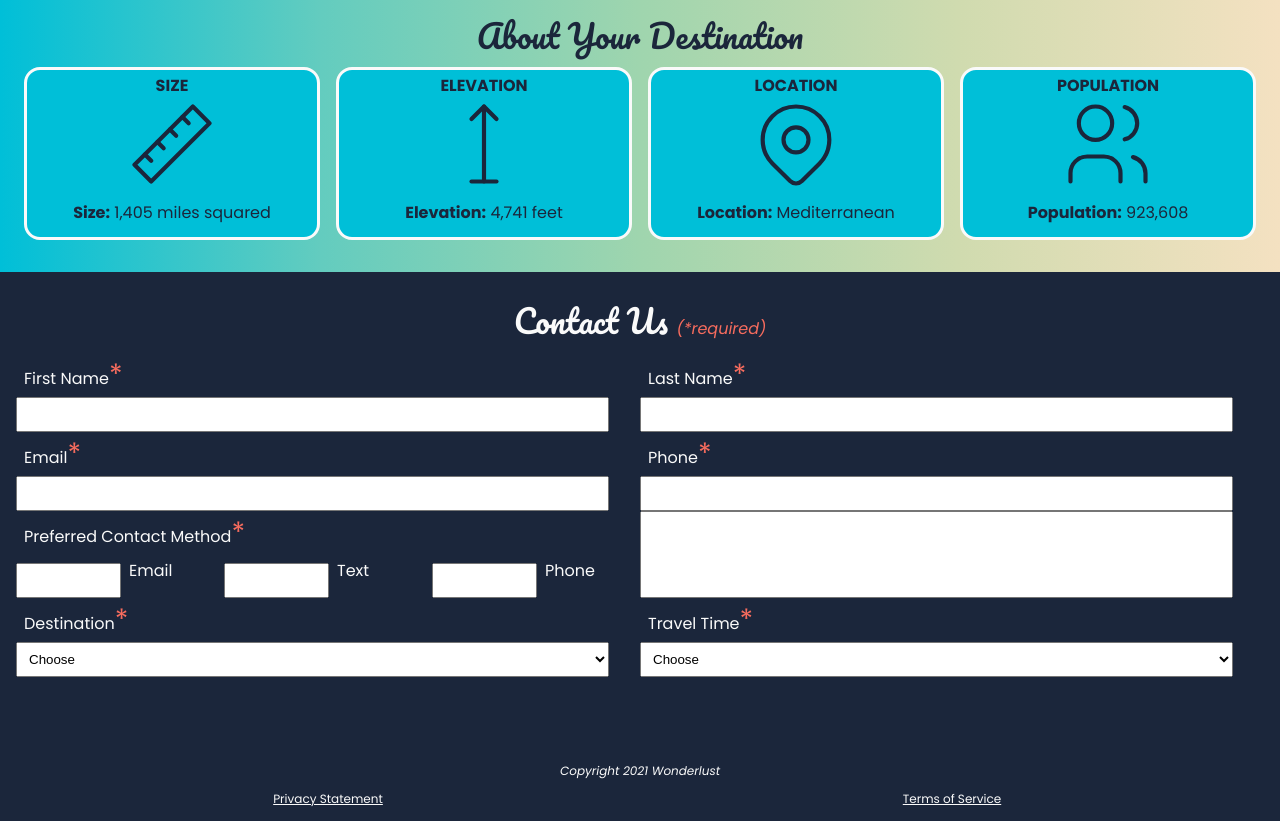
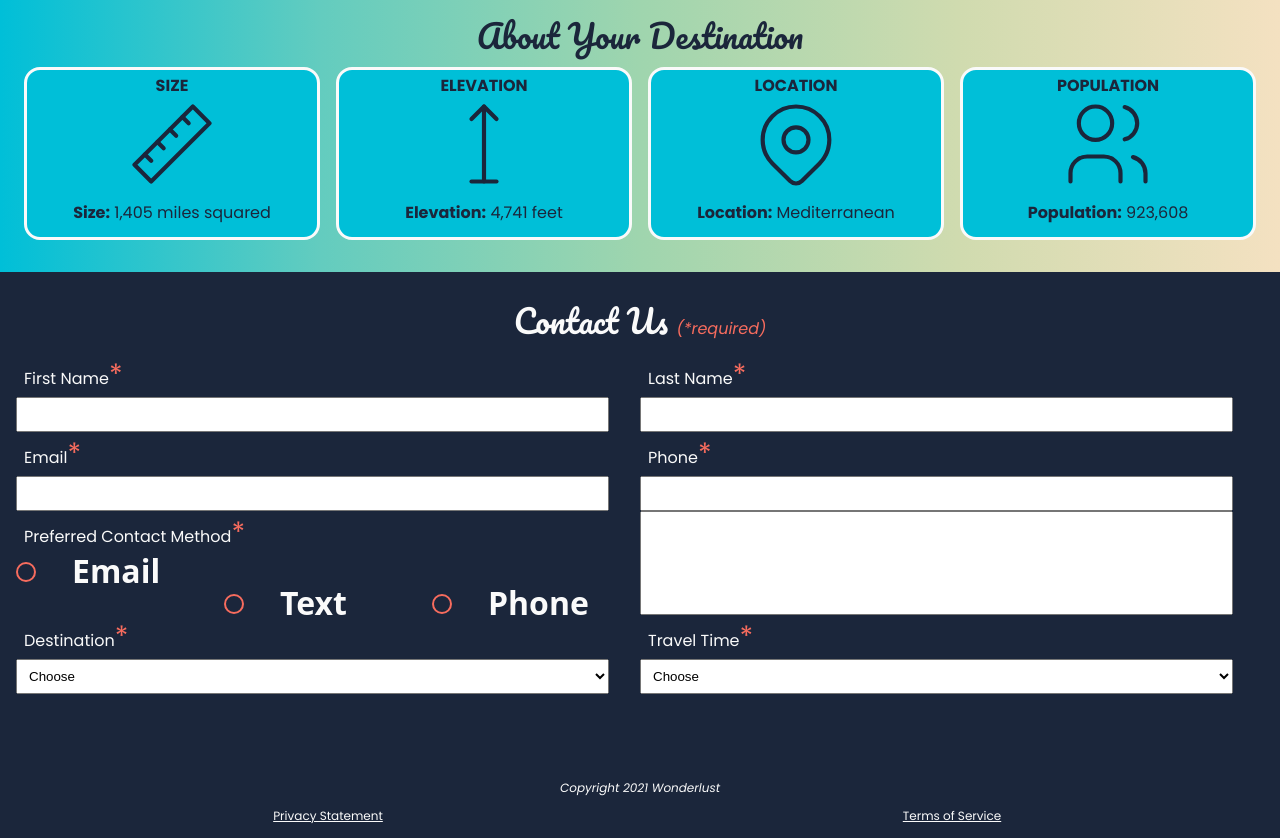
Before and after one commit to ApexAZ/wonderlust, a plain HTML site: page index.html in a window 1280 px wide. Shown: the part 1369-2207 px from the top of the page. Drawn offline with Linux system fonts and the light colour scheme.

Commit message:
Add radio button attributes for preferred contact method

```diff
--- a/index.html
+++ b/index.html
@@ -345,19 +345,19 @@
                 <fieldset id="preferred-contact">
                 <legend>Preferred Contact Method<span>*</span></legend>
 
-                    <div>
-                        <input>
-                        <label>Email</label>
+                    <div class="form-control">
+                        <input type="radio" id="contact-email" name="preferred-contact" value="email" required>
+                        <label for="contact-email">Email</label>
                     </div>
 
-                    <div>
-                        <input>
-                        <label>Text</label>
+                    <div class="form-control">
+                        <input type="radio" id="contact-text" name="preferred-contact" value="text">
+                        <label for="contact-text">Text</label>
                     </div>
 
-                    <div>
-                        <input>
-                        <label>Phone</label>
+                    <div class="form-control">
+                        <input type="radio" id="contact-phone" name="preferred-contact" value="phone">
+                        <label for="contact-phone">Phone</label>
                     </div>
 
                 </fieldset>
```
